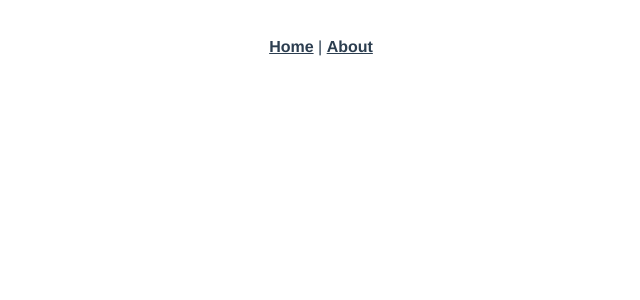
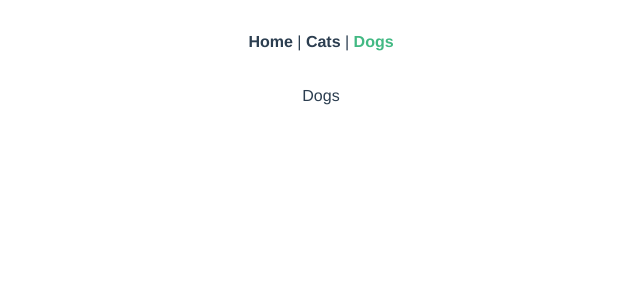
Before and after one commit to shaneiadt/vue-adopt-a-pet, a Vue app: page /dogs in a window 1280 px wide. Shown: the top 300 px of the page, without its empty margins (319-959 px from the left). Built offline with nearby package versions, Linux system fonts and the light colour scheme.

Commit message:
Create other views & install bootstrap-vue

```diff
--- a/package.json
+++ b/package.json
@@ -8,6 +8,8 @@
     "lint": "vue-cli-service lint"
   },
   "dependencies": {
+    "bootstrap": "^4.3.1",
+    "bootstrap-vue": "^2.1.0",
     "core-js": "^3.3.2",
     "vue": "^2.6.10",
     "vue-router": "^3.1.3",
--- a/src/App.vue
+++ b/src/App.vue
@@ -2,7 +2,8 @@
   <div id="app">
     <div id="nav">
       <router-link to="/">Home</router-link> |
-      <router-link to="/about">About</router-link>
+      <router-link to="/cats">Cats</router-link> |
+      <router-link to="/dogs">Dogs</router-link>
     </div>
     <router-view/>
   </div>
--- a/src/main.js
+++ b/src/main.js
@@ -1,8 +1,14 @@
 import Vue from 'vue'
+import BootstrapVue from 'bootstrap-vue'
+
+import 'bootstrap/dist/css/bootstrap.css'
+import 'bootstrap-vue/dist/bootstrap-vue.css'
+
 import App from './App.vue'
 import router from './router'
 import store from './store'
 
+Vue.use(BootstrapVue)
 Vue.config.productionTip = false
 
 new Vue({
--- a/src/router/index.js
+++ b/src/router/index.js
@@ -1,6 +1,8 @@
 import Vue from 'vue'
 import VueRouter from 'vue-router'
 import Home from '../views/Home.vue'
+import Dogs from '../views/Dogs.vue'
+import Cats from '../views/Cats.vue'
 
 Vue.use(VueRouter)
 
@@ -11,12 +13,14 @@ const routes = [
     component: Home
   },
   {
-    path: '/about',
-    name: 'about',
-    // route level code-splitting
-    // this generates a separate chunk (about.[hash].js) for this route
-    // which is lazy-loaded when the route is visited.
-    component: () => import(/* webpackChunkName: "about" */ '../views/About.vue')
+    path: '/dogs',
+    name: 'dogs',
+    component: Dogs
+  },
+  {
+    path: '/cats',
+    name: 'cats',
+    component: Cats
   }
 ]
 
--- a/src/views/About.vue
+++ /dev/null
@@ -1,5 +0,0 @@
-<template>
-  <div class="about">
-    <h1>This is an about page</h1>
-  </div>
-</template>
--- /dev/null
+++ b/src/views/Cats.vue
@@ -0,0 +1,3 @@
+<template>
+  <div>Cats</div>
+</template>
--- /dev/null
+++ b/src/views/Dogs.vue
@@ -0,0 +1,3 @@
+<template>
+  <div>Dogs</div>
+</template>
--- a/src/views/Home.vue
+++ b/src/views/Home.vue
@@ -1,18 +1,9 @@
 <template>
-  <div class="home">
-    <img alt="Vue logo" src="../assets/logo.png">
-    <HelloWorld msg="Welcome to Your Vue.js App"/>
-  </div>
+  <div class="home">Home</div>
 </template>
 
 <script>
-// @ is an alias to /src
-import HelloWorld from '@/components/HelloWorld.vue'
-
 export default {
-  name: 'home',
-  components: {
-    HelloWorld
-  }
+  name: 'home'
 }
 </script>
```
Also changed, not shown: 1 other file (tests, documents, lock files or other folders).
